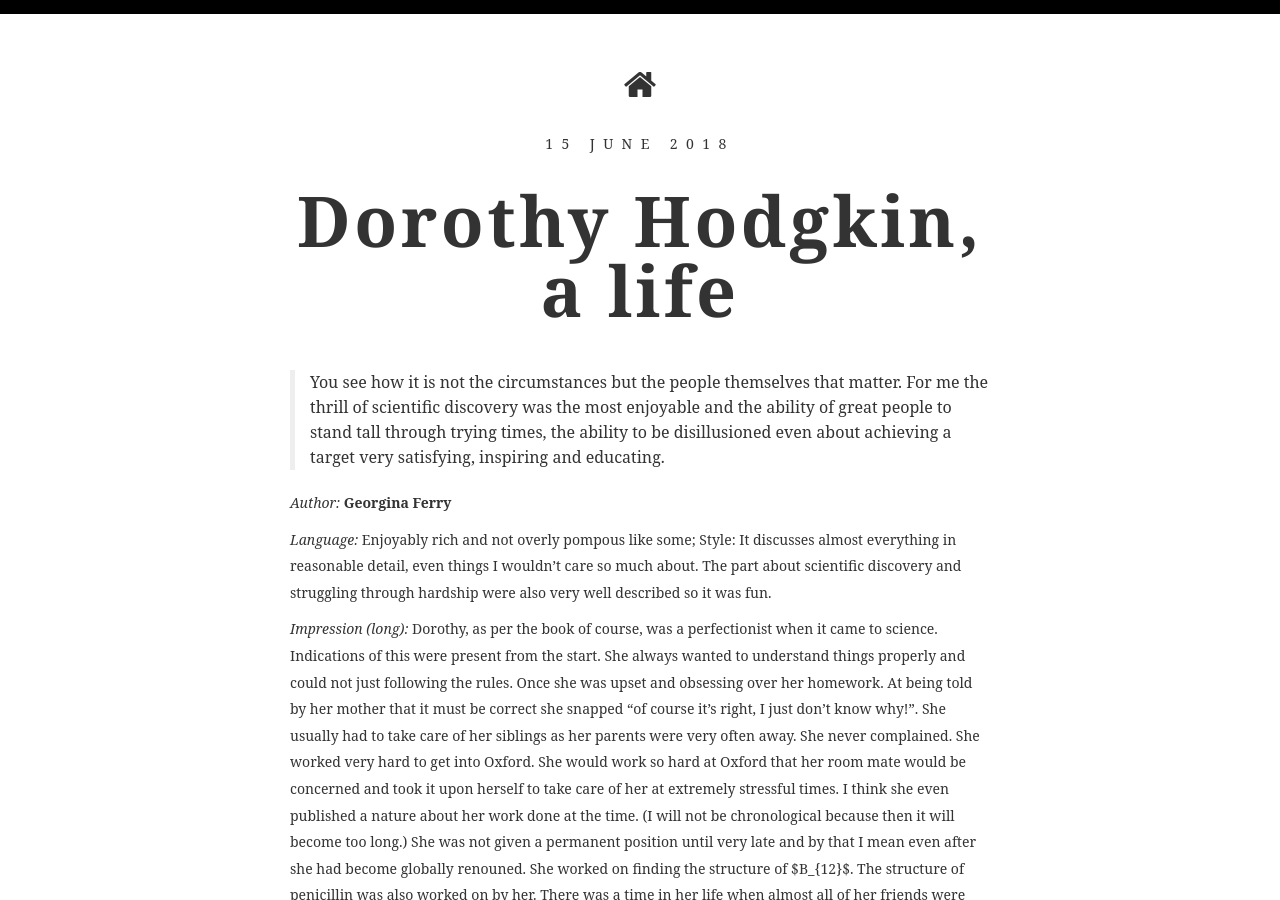
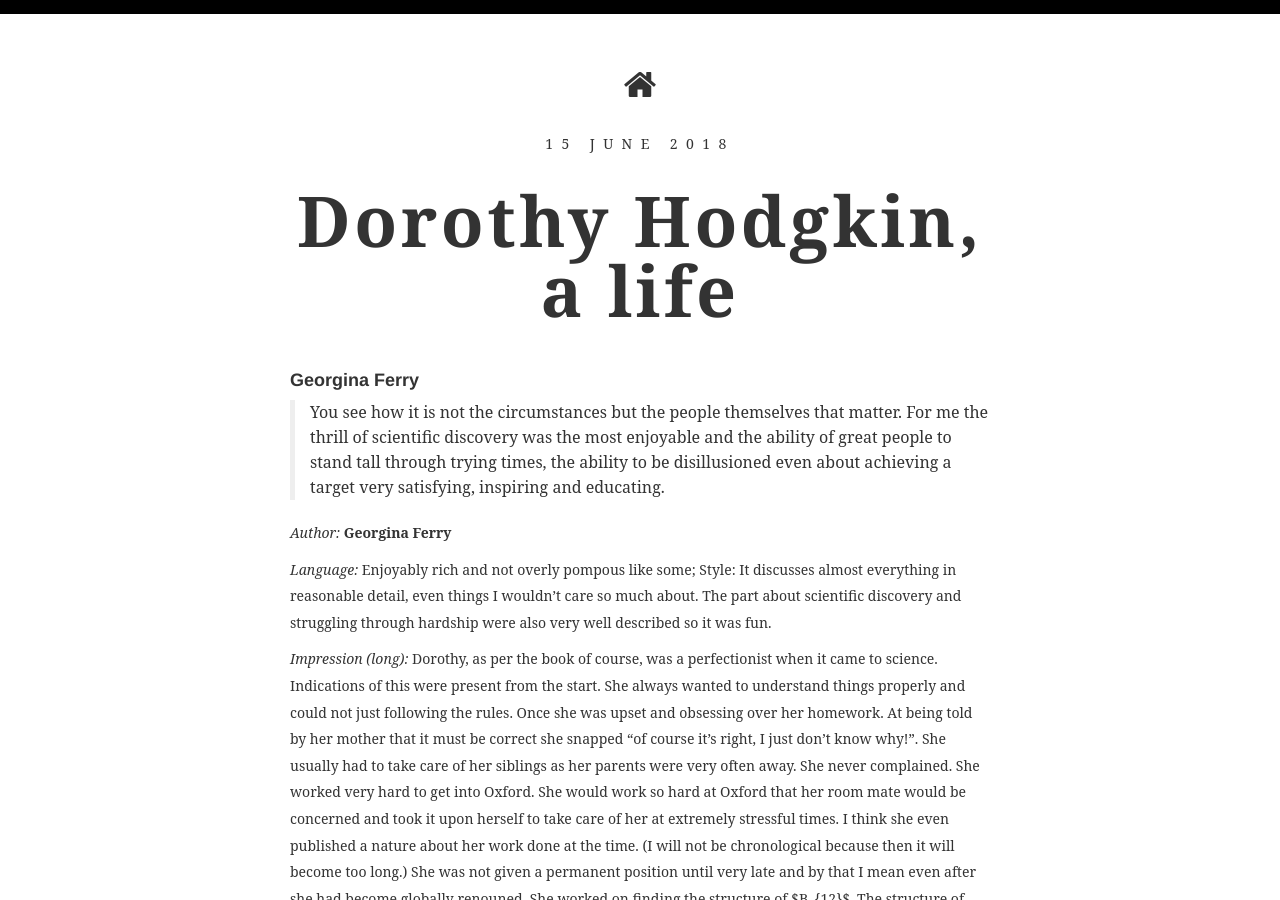
Before and after one commit to gleaned/gleaned.github.io, a Jekyll site: the page built from _posts/2018-06-15-Dorothy.md, in a window 1280 px wide and 900 px high. Built offline with Jekyll 4.4.1, drawn with Linux system fonts in a browser that asks for light colours; some web fonts are replaced; comment, search, counter and statistics services are not loaded.

Commit message:
/ ‘_posts/2018-06-15-Dorothy.md’

```diff
--- a/_posts/2018-06-15-Dorothy.md
+++ b/_posts/2018-06-15-Dorothy.md
@@ -2,7 +2,7 @@
 layout: post_page
 title: Dorothy Hodgkin, a life
 abstract: You see how it is not the circumstances but the people themselves that matter. For me the thrill of scientific discovery was the most enjoyable and the ability of great people to stand tall through trying times, the ability to be disillusioned even about achieving a target very satisfying, inspiring and educating.
-
+author: Georgina Ferry
 ---
 > You see how it is not the circumstances but the people themselves that matter. For me the thrill of scientific discovery was the most enjoyable and the ability of great people to stand tall through trying times, the ability to be disillusioned even about achieving a target very satisfying, inspiring and educating.
 
```
